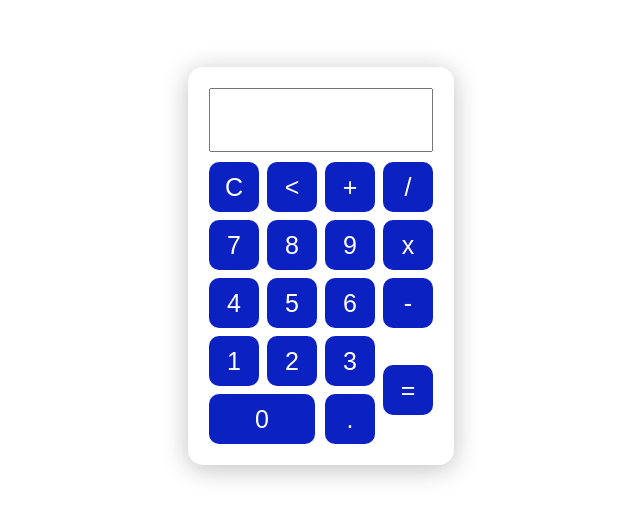
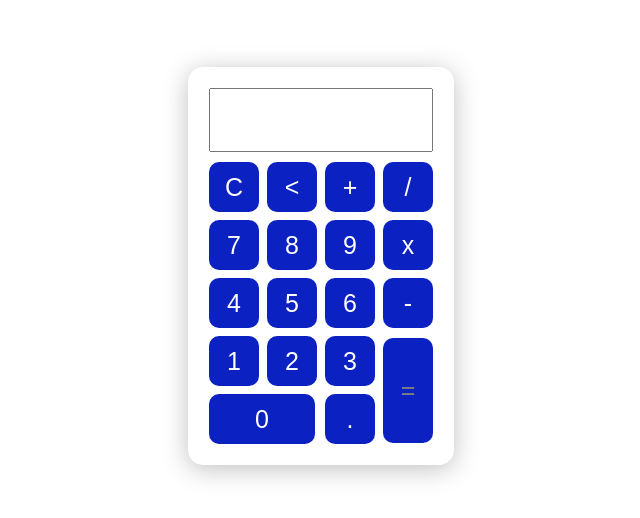
Before and after one commit to Gautam-012/calculatorJs, a plain HTML site: page index.html in a window 1280 px wide. Shown: the part 134-652 px from the top of the page, without its empty margins (319-959 px from the left). Drawn offline with Linux system fonts and the light colour scheme.

Commit message:
Update index.html

```diff
--- a/index.html
+++ b/index.html
@@ -35,7 +35,7 @@
                 <td><input class="button" type="button" value="1" onclick={insert(1)}></td>
                 <td><input class="button" type="button" value="2" onclick={insert(2)}></td>
                 <td><input class="button" type="button" value="3" onclick={insert(3)}></td>
-                <td rowspan="5"><input style="height:105px, color:gray" class="button" type="button" value="=" onclick="equal()"></td>
+                <td rowspan="5"><input style="height:105px; color:gray" class="button" type="button" value="=" onclick="equal()"></td>
             </tr>
             <tr>
                 <td colspan="2"><input style="width: 106px;" class="button" type="button" value="0" onclick={insert(0)}></td>
```
